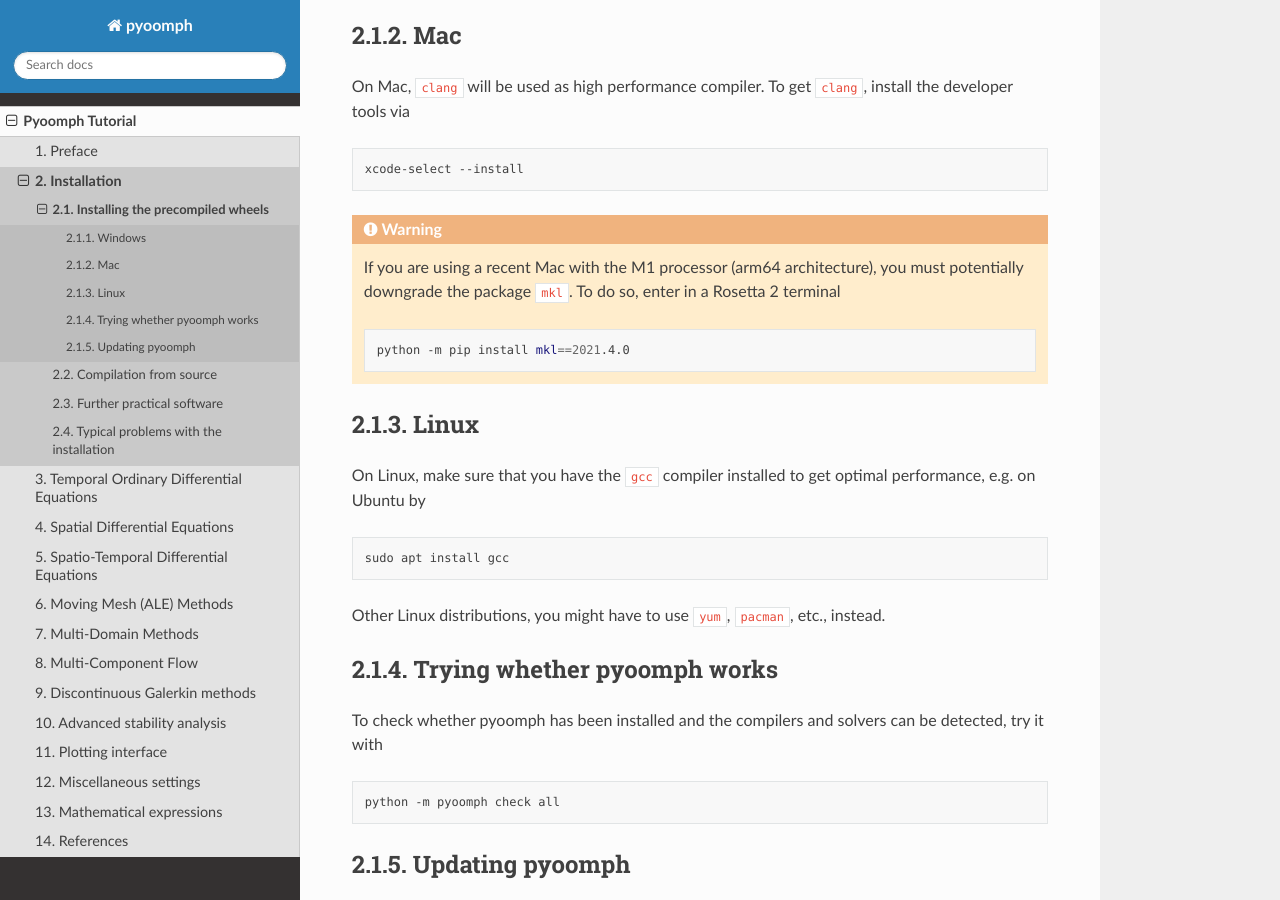
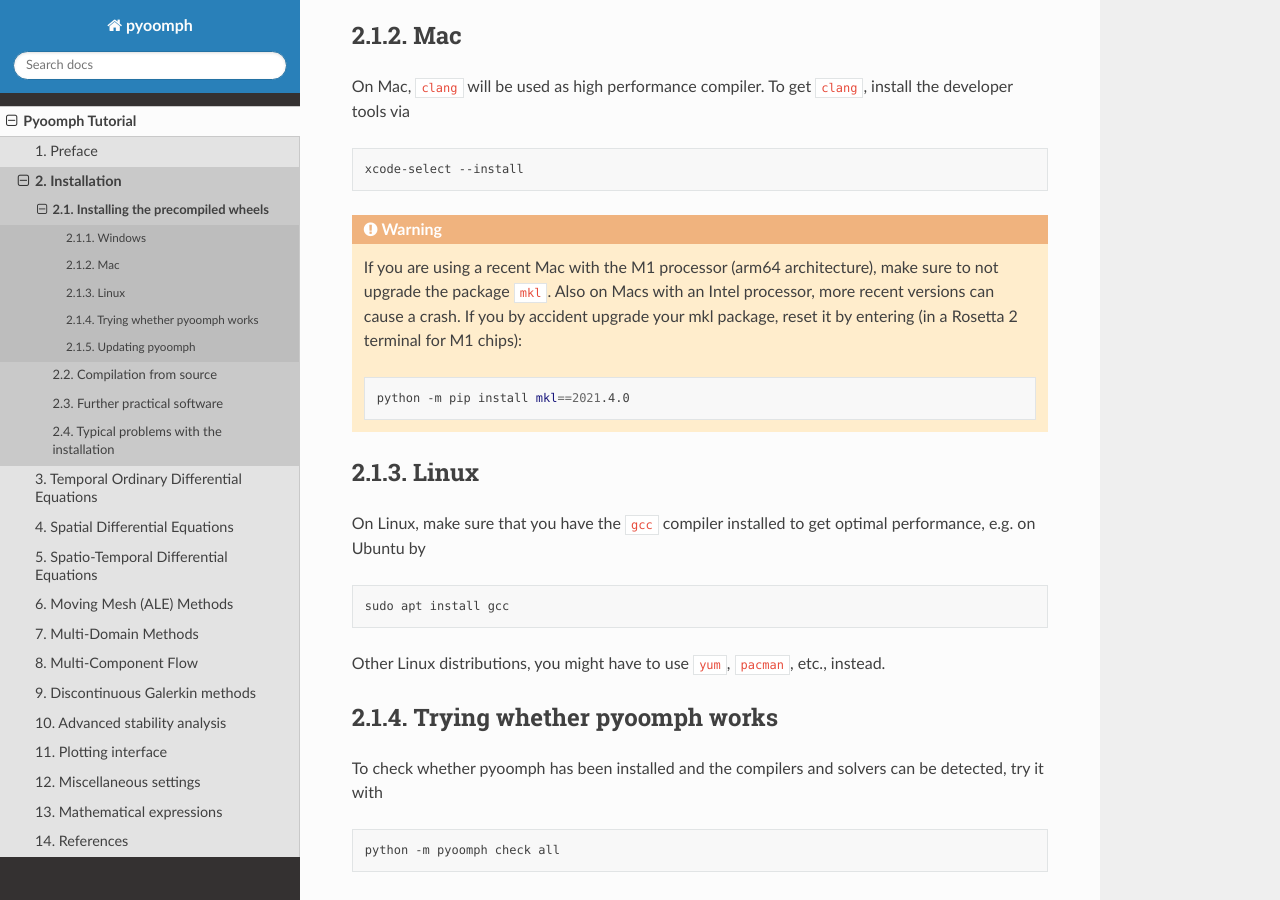
Before and after one commit to pyoomph/pyoomph, a Sphinx documentation site: the page built from docs/source/tutorial/installation/pypa.rst, in a window 1280 px wide and 900 px high, scrolled down 1530 px. Built offline with Sphinx 7.4.7 and the Read the Docs theme 2.0.0, drawn with Linux system fonts in a browser that asks for light colours.

Commit message:
Changed Doc

```diff
--- a/docs/source/tutorial/installation/pypa.rst
+++ b/docs/source/tutorial/installation/pypa.rst
@@ -54,8 +54,7 @@
 
 .. warning::
 
-   If you are using a recent Mac with the M1 processor (arm64 architecture), you must potentially downgrade the package ``mkl``.
-   To do so, enter in a Rosetta 2 terminal
+   If you are using a recent Mac with the M1 processor (arm64 architecture), make sure to not upgrade the package ``mkl``. Also on Macs with an Intel processor, more recent versions can cause a crash. If you by accident upgrade your mkl package, reset it by entering (in a Rosetta 2 terminal for M1 chips):
 
    .. code:: bash
 
--- a/docs/source/tutorial/installation/source/mac.rst
+++ b/docs/source/tutorial/installation/source/mac.rst
@@ -45,7 +45,7 @@
 
 The ``python3`` command might be also ``python``, depending on the system. Be sure to use the more recent version of python.
 
-If your Mac has an M1 chip, do the following
+On Mac, make sure you have not upgraded your mkl package to the recent version, which actually crashes on Mac:
 
 .. code:: bash
 
```
